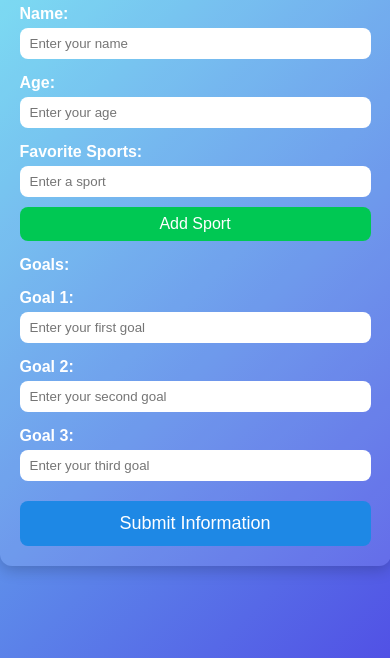
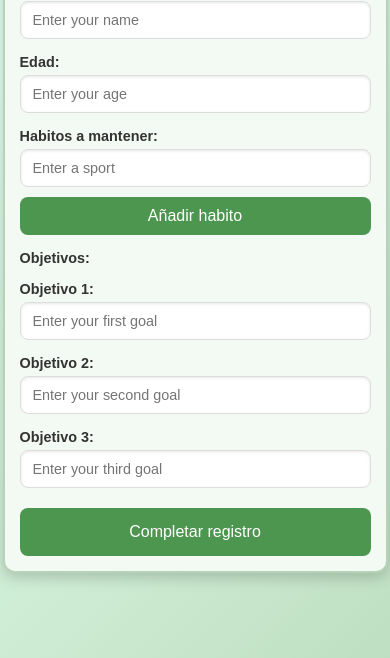
Before and after one commit to gutis-5/prueba_web, a plain HTML site: page index.html in a window 390 px wide. Shown: the part 186-844 px from the top of the page. Drawn offline with nearby package versions, Linux system fonts and the light colour scheme.

Commit message:
Update index.html

```diff
--- a/index.html
+++ b/index.html
@@ -5,10 +5,11 @@
     <!-- Load the AngularJS Library -->
     <script src="https://ajax.googleapis.com/ajax/libs/angularjs/1.8.2/angular.min.js"></script>
     <style>
+      /* General body styling */
       body {
-        font-family: Arial, sans-serif;
-        background: linear-gradient(135deg, #72edf2 0%, #5151e5 100%);
-        color: #fff;
+        font-family: 'Arial', sans-serif;
+        background: linear-gradient(135deg, #e2ffed 20%, #bfdfc2 100%);
+        color: #333;
         margin: 0;
         padding: 0;
         display: flex;
@@ -17,87 +18,130 @@
         justify-content: center;
         min-height: 100vh;
       }
+
+      /* Container styling for the form */
       .container {
-        background: rgba(255, 255, 255, 0.1);
+        background: #f3faf3;
+        border: 2px solid #b6d3b7;
         border-radius: 12px;
         padding: 20px;
         width: 90%;
         max-width: 400px;
         box-shadow: 0 4px 15px rgba(0, 0, 0, 0.2);
       }
+
       .container h1 {
         text-align: center;
         margin-bottom: 20px;
-        color: #fff;
+        color: #419144;
+        font-size: 1.8em;
       }
+
       label {
         display: block;
         margin-top: 15px;
         font-weight: bold;
+        color: #333;
       }
+
       input[type="text"], input[type="number"] {
         width: 100%;
-        padding: 8px 10px;
-        border: none;
+        padding: 10px 12px;
+        border: 1px solid #ddd;
         border-radius: 8px;
         margin-top: 5px;
+        font-size: 1em;
+        box-shadow: inset 0 1px 3px rgba(0, 0, 0, 0.1);
       }
+
       input[type="text"]:focus, input[type="number"]:focus {
         outline: none;
-        box-shadow: 0 0 5px rgba(255, 255, 255, 0.5);
+        border-color: #4caf50;
+        box-shadow: 0 0 5px rgba(76, 175, 80, 0.5);
       }
+
       .sports-container ul {
         padding: 0;
         margin: 10px 0 0;
         list-style: none;
       }
+
       .sports-container ul li {
-        background: rgba(255, 255, 255, 0.2);
-        padding: 5px 10px;
+        background: #f1f8e9;
+        padding: 8px 12px;
         margin-bottom: 5px;
         border-radius: 8px;
         display: flex;
         justify-content: space-between;
         align-items: center;
+        color: #333;
       }
+
       .sports-container ul li button {
-        background: red;
+        background: #f08a83;
         border: none;
         color: white;
         border-radius: 50%;
         cursor: pointer;
-        padding: 5px;
+        padding: 5px 10px;
         font-size: 14px;
       }
+
       button.add-btn {
-        background: #00c853;
+        background: #4c964f;
         border: none;
         color: white;
-        padding: 8px 12px;
+        padding: 10px 15px;
         border-radius: 8px;
         cursor: pointer;
         margin-top: 10px;
         display: block;
         width: 100%;
-        font-size: 16px;
+        font-size: 1em;
       }
+
       button.add-btn:hover {
-        background: #00b347;
+        background: #306d33;
       }
+
       button#submit {
-        background: #1e88e5;
+        background: #4c964f;
         border: none;
         color: white;
-        padding: 12px 20px;
+        padding: 15px 20px;
         border-radius: 8px;
         cursor: pointer;
         margin-top: 20px;
         display: block;
         width: 100%;
-        font-size: 18px;
+        font-size: 1.2em;
       }
+
       button#submit:hover {
-        background: #1565c0;
+        background: #306d33;
+      }
+
+      /* Responsive adjustments */
+      @media (max-width: 768px) {
+        .container {
+          padding: 15px;
+        }
+
+        .container h1 {
+          font-size: 1.5em;
+        }
+
+        label {
+          font-size: 0.9em;
+        }
+
+        input[type="text"], input[type="number"] {
+          font-size: 0.9em;
+        }
+
+        button.add-btn, button#submit {
+          font-size: 1em;
+        }
       }
     </style>
     <script>
@@ -107,7 +151,7 @@
         $scope.userInfo = {
           name: "",
           age: "",
-          sports: [], // List of sports
+          habits: [], // List of sports
           goals: {
             goal1: "",
             goal2: "",
@@ -147,17 +191,17 @@
     <div class="container">
       <h1>User Information</h1>
       <!-- Input for Name -->
-      <label for="name">Name:</label>
+      <label for="name">Nombre:</label>
       <input type="text" id="name" ng-model="userInfo.name" placeholder="Enter your name">
 
       <!-- Input for Age -->
-      <label for="age">Age:</label>
+      <label for="age">Edad:</label>
       <input type="number" id="age" ng-model="userInfo.age" placeholder="Enter your age">
 
       <!-- Input for Sports -->
-      <label for="sports">Favorite Sports:</label>
+      <label for="sports">Habitos a mantener:</label>
       <input type="text" id="sports" ng-model="newSport" placeholder="Enter a sport">
-      <button class="add-btn" ng-click="addSport()">Add Sport</button>
+      <button class="add-btn" ng-click="addSport()">Añadir habito</button>
       <div class="sports-container">
         <ul>
           <li ng-repeat="sport in userInfo.sports track by $index">
@@ -167,22 +211,22 @@
       </div>
 
       <!-- Input for Goals -->
-      <label>Goals:</label>
+      <label>Objetivos:</label>
       <div>
-        <label for="goal1">Goal 1:</label>
+        <label for="goal1">Objetivo 1:</label>
         <input type="text" id="goal1" ng-model="userInfo.goals.goal1" placeholder="Enter your first goal">
       </div>
       <div>
-        <label for="goal2">Goal 2:</label>
+        <label for="goal2">Objetivo 2:</label>
         <input type="text" id="goal2" ng-model="userInfo.goals.goal2" placeholder="Enter your second goal">
       </div>
       <div>
-        <label for="goal3">Goal 3:</label>
+        <label for="goal3">Objetivo 3:</label>
         <input type="text" id="goal3" ng-model="userInfo.goals.goal3" placeholder="Enter your third goal">
       </div>
 
       <!-- Submit Button -->
-      <button id="submit" ng-click="submit()">Submit Information</button>
+      <button id="submit" ng-click="submit()">Completar registro</button>
     </div>
   </body>
 </html>
```
